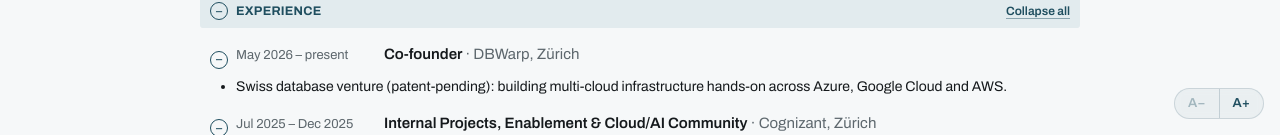
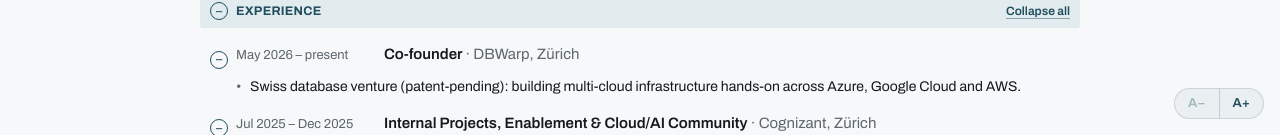
Before and after one commit to THRD-GH/profile, a plain HTML site: page dan/index.html in a window 1280 px wide. Both pictures are taken after a click on the button "Expand all". Shown: the part 665-800 px from the top of the page. Drawn offline with Linux system fonts and the light colour scheme.

Commit message:
Role details: bullet dot on the 26px text line, hanging text indent
Co-Authored-By: Claude Opus 5.5 <noreply@anthropic.com>

```diff
--- a/dan/index.html
+++ b/dan/index.html
@@ -178,8 +178,10 @@ a:focus-visible { outline: 2px solid var(--accent); outline-offset: 2px; }
 .entry .what { min-width: 0; }
 .entry h3 { font-size: calc(15px * var(--fs, 1)); font-weight: 600; margin: 0; display: inline; }
 .entry .org { color: var(--grey); font-weight: 400; }
-/* role details share the text gutter: bullet text starts at 26px, dots hang just left of it */
-.bullets { margin: 2px 0 10px 8px; padding-left: 18px; }
+/* role details share the text gutter: the bullet dot sits on the 26px line, text hangs after it */
+.bullets { margin: 2px 0 10px 26px; padding-left: 0; list-style: none; }
+.bullets li { position: relative; padding-left: 14px; }
+.bullets li::before { content: "\2022"; position: absolute; left: 0; color: var(--grey); }
 .bullets li { font-size: calc(14px * var(--fs, 1)); margin-bottom: 3px; }
 
 /* Plain rows (early career, education) */
```
